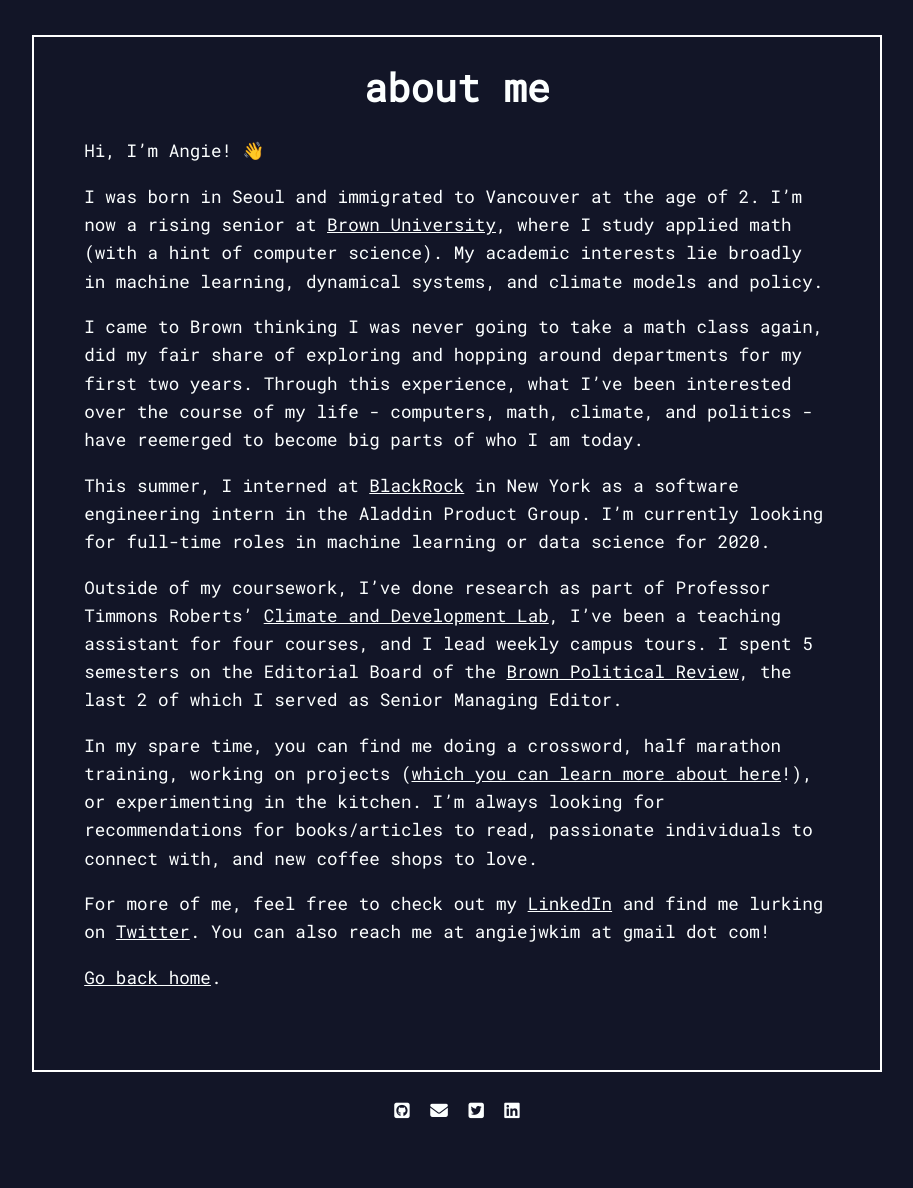
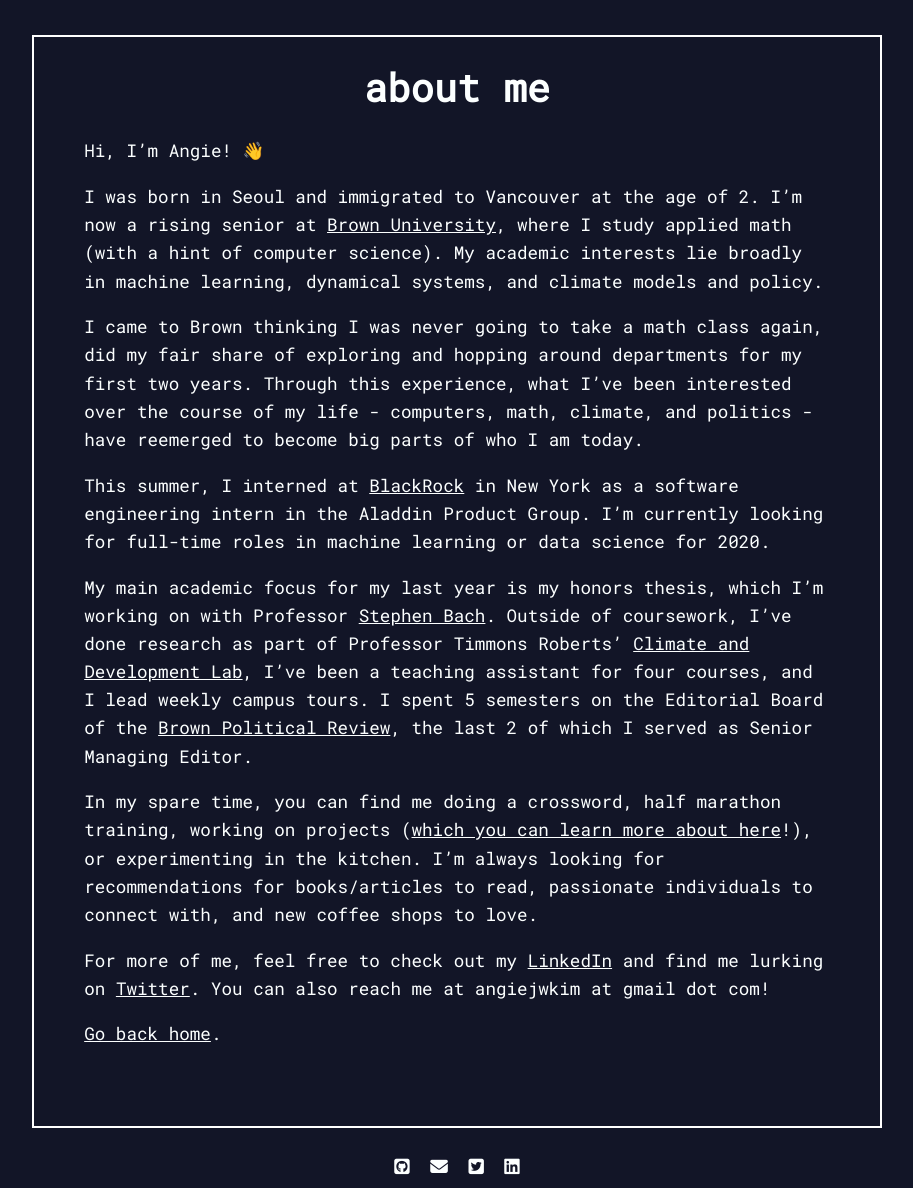
Before and after one commit to angiejwkim/angiejwkim.github.io, a Jekyll site: the page built from _pages/about.md, in a window 1280 px wide. Shown: the whole page, without its empty margins (183-1096 px from the left). Built offline with Jekyll 4.4.1, drawn with Linux system fonts in a browser that asks for light colours; nearby versions of some CDN libraries; before the commit the page ends 1132 px from its top, so only the background shows below that.

Commit message:
Update personal information

```diff
--- a/_pages/about.md
+++ b/_pages/about.md
@@ -13,7 +13,7 @@ I came to Brown thinking I was never going to take a math class again, did my fa
 
 This summer, I interned at [BlackRock](http://blackrock.com/) in New York as a software engineering intern in the Aladdin Product Group. I'm currently looking for full-time roles in machine learning or data science for 2020.
 
-Outside of my coursework, I've done research as part of Professor Timmons Roberts' [Climate and Development Lab](http://www.climatedevlab.brown.edu/), I've been a teaching assistant for four courses, and I lead weekly campus tours. I spent 5 semesters on the Editorial Board of the [Brown Political Review](http://www.brownpoliticalreview.org/category/mag/), the last 2 of which I served as Senior Managing Editor.
+My main academic focus for my last year is my honors thesis, which I'm working on with Professor [Stephen Bach](http://stephenbach.net). Outside of coursework, I've done research as part of Professor Timmons Roberts' [Climate and Development Lab](http://www.climatedevlab.brown.edu/), I've been a teaching assistant for four courses, and I lead weekly campus tours. I spent 5 semesters on the Editorial Board of the [Brown Political Review](http://www.brownpoliticalreview.org/category/mag/), the last 2 of which I served as Senior Managing Editor.
 
 In my spare time, you can find me doing a crossword, half marathon training, working on projects ([which you can learn more about here](../projects)!), or experimenting in the kitchen. I'm always looking for recommendations for books/articles to read, passionate individuals to connect with, and new coffee shops to love.
 
```
Also changed, not shown: _pages/projects.md (+1 -1 lines), 1 other file.
